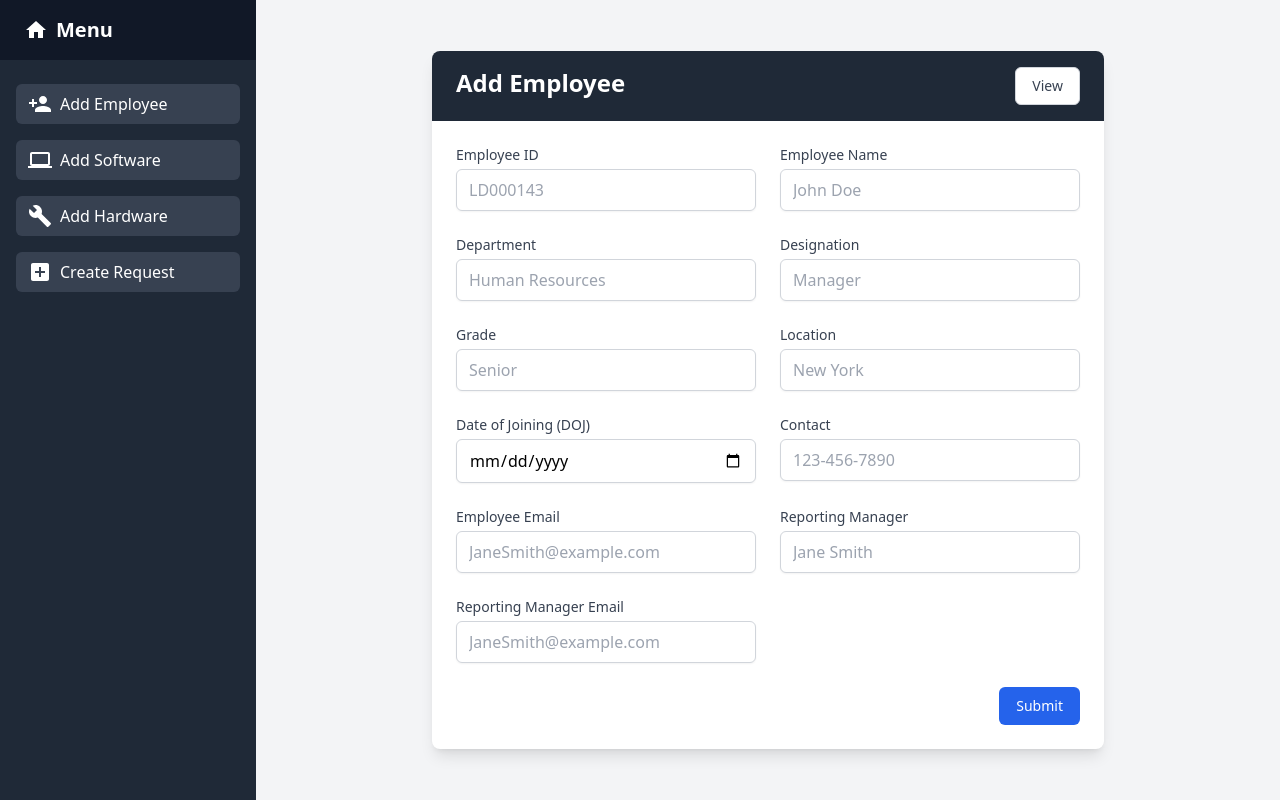
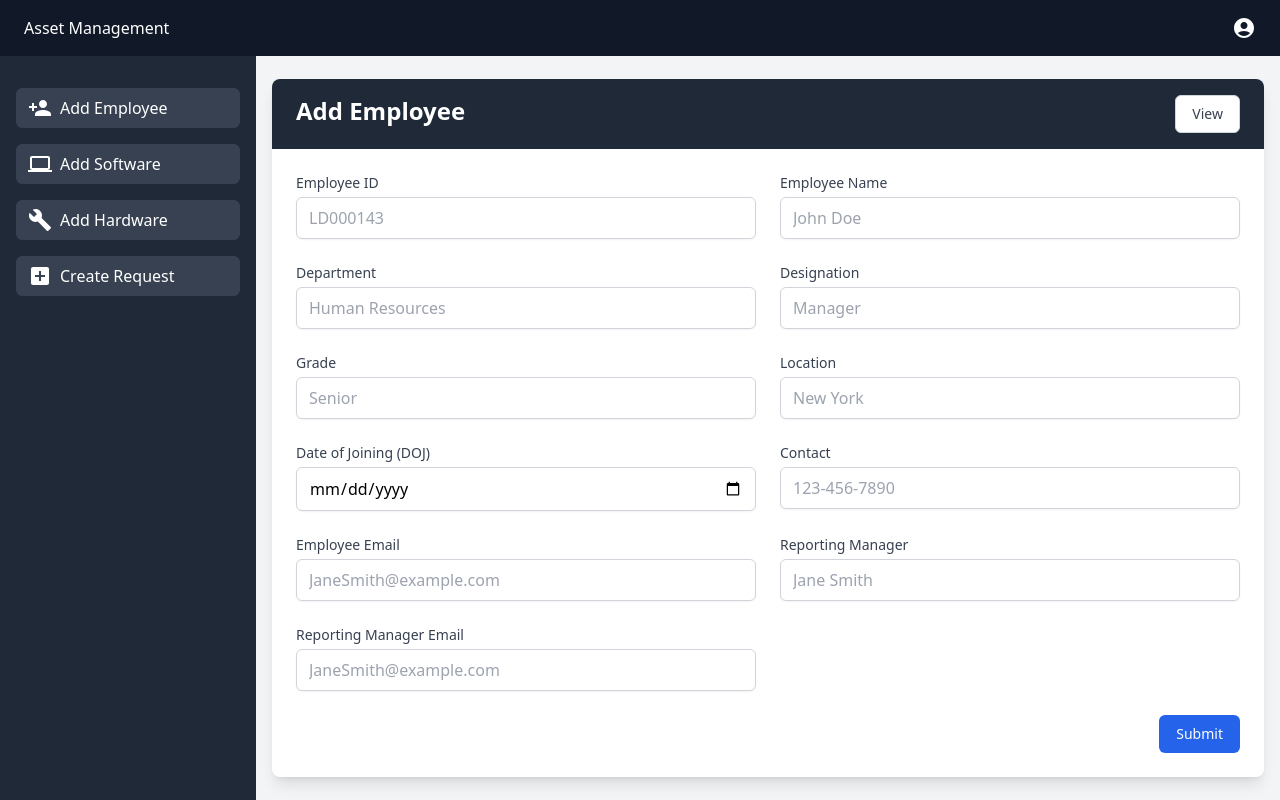
Before and after one commit to SubhajeetSahu/asset_management, a React (Vite) app: page / in a window 1280 px wide. Built offline with nearby package versions, Linux system fonts and the light colour scheme.

Commit message:
Update Employee component UI and functionality

```diff
--- a/src/components/Admin/Employee/Employee.jsx
+++ b/src/components/Admin/Employee/Employee.jsx
@@ -1,6 +1,9 @@
 import { useState } from "react";
 import Sidebar from "../../Sidebar/Sidebar";
 import { Table } from "antd";
+import Header from "../../Header/Header";
+
+
 
 
 const Employee = () => {
@@ -65,11 +68,13 @@ const Employee = () => {
     <>
 
       {view && (
+        <>
+
+        <Header title="Admin" />
         <div className="min-h-screen flex">
           <Sidebar />
-          <div className="flex-1 bg-gray-100 flex flex-col items-center justify-center p-4">
-            <div className="max-w-2xl w-full bg-white shadow-lg rounded-lg overflow-hidden">
-
+          <div className="flex-1 bg-gray-100 flex flex-col items-center justify-center p-4 mt-14">
+            <div className="w-full bg-white shadow-lg rounded-lg overflow-hidden">
               <div className="bg-gray-800 text-white py-4 px-6 flex justify-between gap-5">
                 <h2 className="text-2xl font-semibold">Add Employee</h2>
                 <button
@@ -238,12 +243,15 @@ const Employee = () => {
             </div>
           </div>
         </div>
+        </>
       )}
 
       {!view && (
+        <>
+        <Header/>
         <div className="min-h-screen flex">
           <Sidebar />
-          <div className="flex-1 bg-gray-100 flex flex-col p-4 items-center justify-center">
+          <div className="flex-1 bg-gray-100 flex flex-col p-4 mt-14">
             <div className="w-full bg-white shadow-lg rounded-lg overflow-hidden">
 
               <div className="bg-gray-800 text-white py-4 px-6 flex justify-between gap-5">
@@ -258,19 +266,11 @@ const Employee = () => {
 
               <div className="overflow-x-auto">
               <Table columns={columns} style={{whiteSpace: 'nowrap'}}/>
-
-
-
-
-
-
-
-
-
             </div>
           </div>
         </div>
         </div>
+        </>
       )}
     </>
   );
--- a/src/components/Header/Header.jsx
+++ b/src/components/Header/Header.jsx
@@ -1,15 +1,13 @@
 
-import PersonIcon from '@mui/icons-material/Person';
-import IconButton from '@mui/material/IconButton';
+import AccountCircleIcon from '@mui/icons-material/AccountCircle';
+
 
 const Header = () => {
   return (
-    <div className="bg-gray-800 text-white py-4 px-6 flex items-center justify-between">
-      <div className="text-xl font-semibold">Asset Management</div>
-      <IconButton color="inherit" aria-label="user">
-        <PersonIcon />
-      </IconButton>
-    </div>
+    <header className="bg-gray-900 text-white py-4 px-6 flex  fixed w-full justify-between">
+      <h1>Asset Management</h1>
+      <AccountCircleIcon />
+    </header>
   );
 };
 
--- a/src/components/Sidebar/Sidebar.jsx
+++ b/src/components/Sidebar/Sidebar.jsx
@@ -1,18 +1,14 @@
-import HomeIcon from "@mui/icons-material/Home";
+
 import PersonAddIcon from "@mui/icons-material/PersonAdd";
 import ComputerIcon from "@mui/icons-material/Computer";
 import BuildIcon from "@mui/icons-material/Build";
 import AddBoxIcon from "@mui/icons-material/AddBox";
-import VisibilityIcon from "@mui/icons-material/Visibility";
+
 
 const Sidebar = () => {
   return (
     <div className="min-h-screen bg-gray-800 text-white w-64 flex flex-col">
-      <div className="py-4 px-6 bg-gray-900 text-white font-semibold text-xl flex items-center space-x-2">
-        <HomeIcon />
-        <span>Menu</span>
-      </div>
-      <nav className="flex-1 px-4 py-6 space-y-4">
+      <nav className="flex-1 px-4 py-6 space-y-4 mt-16">
         <a
           href="#"
           className=" px-3 py-2 rounded-md text-base font-medium text-white bg-gray-700 hover:bg-gray-600 flex items-center space-x-2"
```
